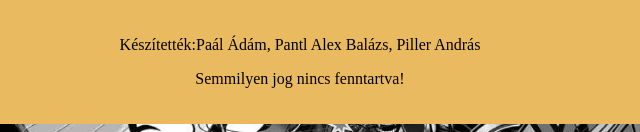
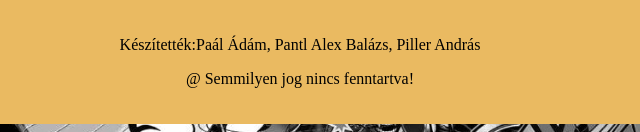
Before and after one commit to panel05/kepregeny, a plain HTML site: page kepregeny1.html in a window 1280 px wide. Shown: the part 1131-1263 px from the top of the page, 340-980 px from the left. Drawn offline with Linux system fonts and the light colour scheme.

Commit message:
Módosított oldalak

```diff
--- a/kepregeny1.html
+++ b/kepregeny1.html
@@ -34,7 +34,7 @@
         </article>
         <footer>
             <p>Készítették:Paál Ádám, Pantl Alex Balázs, Piller András</p>
-            <p class="mini">Semmilyen jog nincs fenntartva!</p>
+            <p>@ Semmilyen jog nincs fenntartva!</p>
         </footer>
     </main>
 </body>
```
